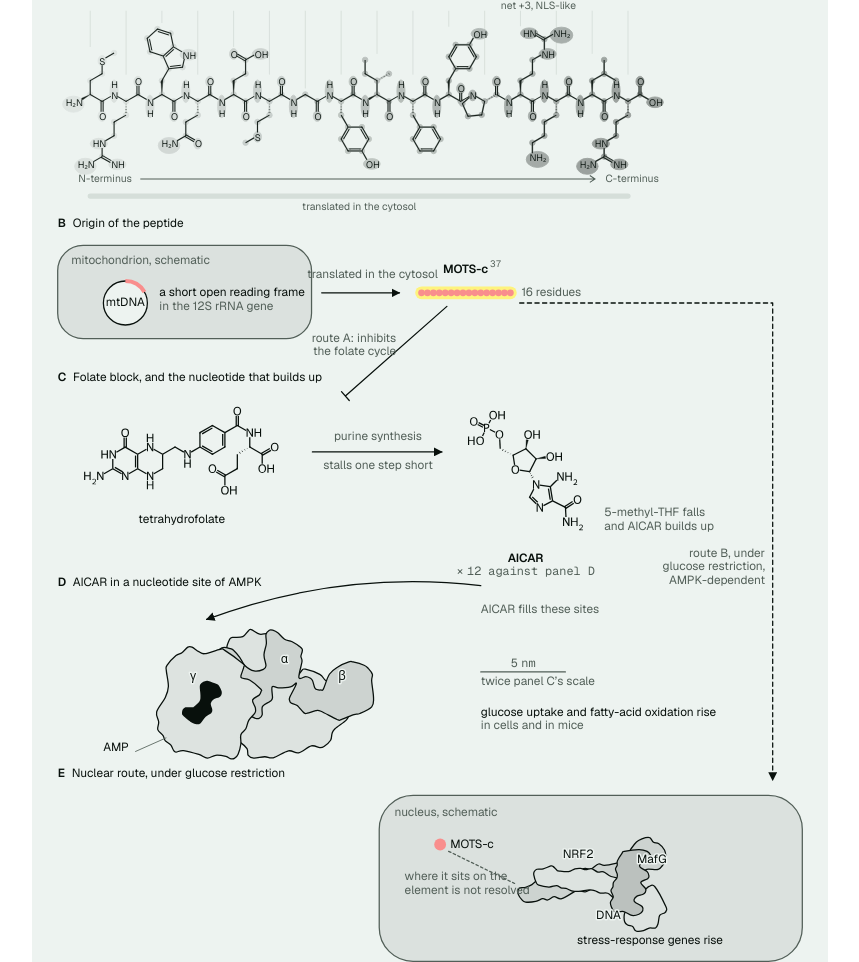
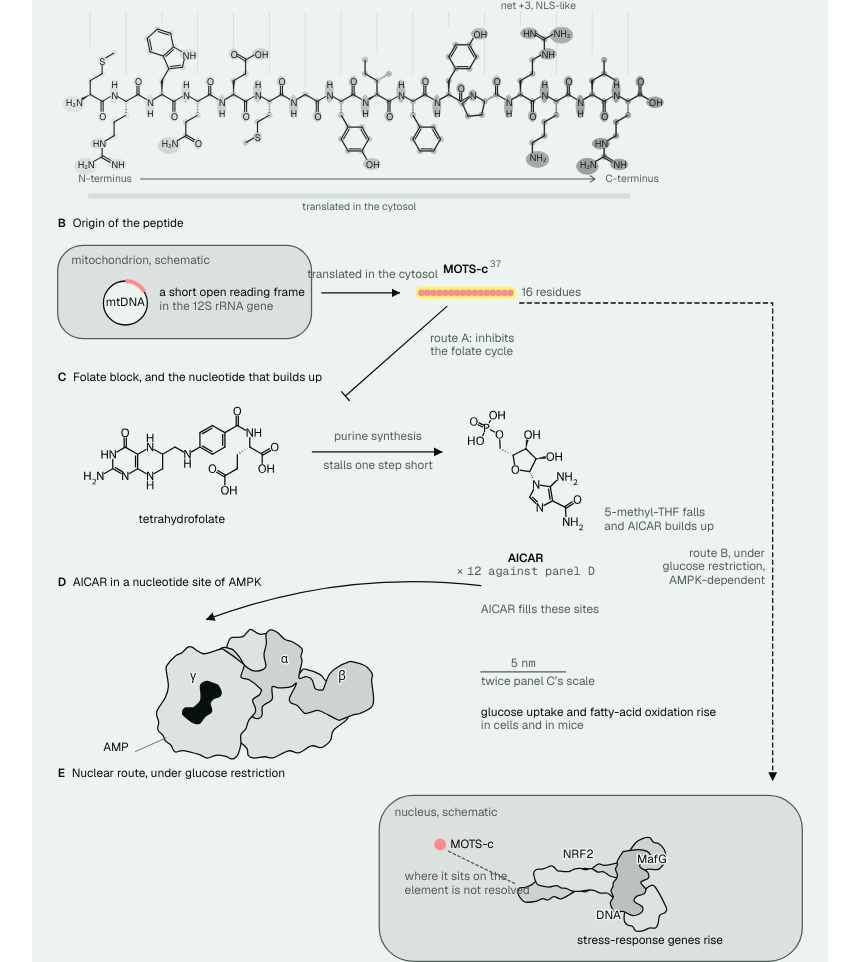
Before and after one commit to kat-titter/peptides, a plain HTML site: page index.html in a window 1280 px wide. Shown: the part 10145-11107 px from the top of the page, without its empty margins (210-1069 px from the left). Drawn offline with nearby package versions, Linux system fonts and the light colour scheme.

Commit message:
Atlas from peptide-atlas 33af30c

```diff
--- a/index.html
+++ b/index.html
@@ -2207,8 +2207,8 @@ L 186.2 78.6
 <text x="553" y="410" text-anchor="middle" class="ink" font-weight="600">AICAR</text>
 <text x="553" y="426" text-anchor="middle" class="mu m">&#215;&#8239;12 against panel D</text>
 <path d="M460 108 L340 214 M335.4 208.8 L344.6 219.2" fill="none" stroke="var(--ink)" stroke-width="1.5" stroke-linecap="round" stroke-linejoin="round"/>
-<text x="400" y="150" text-anchor="end" class="mu">route A: inhibits</text>
-<text x="400" y="166" text-anchor="end" class="mu">the folate cycle</text>
+<text x="440" y="150" class="mu">route A: inhibits</text>
+<text x="440" y="166" class="mu">the folate cycle</text>
 <path d="M301 280 L454 280" fill="none" stroke="var(--ink)" stroke-width="1.5" stroke-linecap="round" stroke-linejoin="round" marker-end="url(#ar4)"/>
 <text x="378.5" y="266" text-anchor="middle" class="mu">purine synthesis</text>
 <text x="378.5" y="300" text-anchor="middle" class="mu">stalls one step short</text>
```
